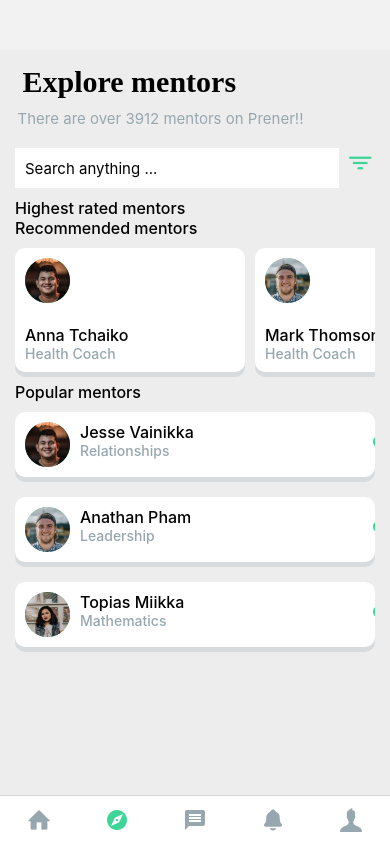
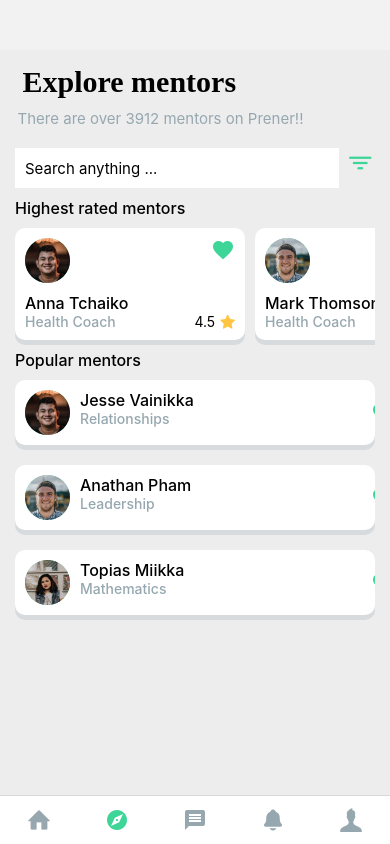
Before and after one commit to eddiemuhoro/greenfield, a React Native app: screen /Home in a window 390 px wide. Built offline with nearby package versions, Linux system fonts and the light colour scheme.

Commit message:
added starr and fav icon

```diff
--- a/components/home/Recommended.js
+++ b/components/home/Recommended.js
@@ -1,19 +1,25 @@
 import { FlatList, Image, StyleSheet, Text, TouchableOpacity, View } from 'react-native'
 import React from 'react'
-import { constStyles } from '../../constants'
+import { COLORS, constStyles } from '../../constants'
 import { mentors } from '../../constants'
+import { FontAwesome, MaterialIcons } from '@expo/vector-icons';
 
 const Recommended = () => {
 
   const renderItem= ({item})=> (
     <TouchableOpacity style={constStyles.mentorRectangles}>
       <View>
-        <View style={[constStyles.profileImage, {marginBottom:22}]}>
+        <View style={[constStyles.profileImage, {marginBottom:10}]}>
           <Image source={item.pic} />
         </View>
         <View>
           <Text style={constStyles.miniHeader}>{item.name}</Text>
           <Text style={constStyles.rectangleText}>{item.title}</Text>
+        </View>
+        <MaterialIcons style={{position:'absolute', top:0, right:0}} name="favorite" size={24} color={COLORS.green} />
+        <View style={{flexDirection:'row', alignItems:"center", position:'absolute', bottom:0, right:0}}>
+          <Text style={{marginRight:5}}>4.5</Text>
+          <FontAwesome name="star" size={16} color='#FFC542'/>
         </View>
       </View>
     </TouchableOpacity>
@@ -21,7 +27,6 @@ const Recommended = () => {
 
   return (
     <View>
-             <Text style={constStyles.miniHeader}>Recommended mentors</Text>
              <FlatList
                   data={mentors}
                   showsHorizontalScrollIndicator={false}
```
